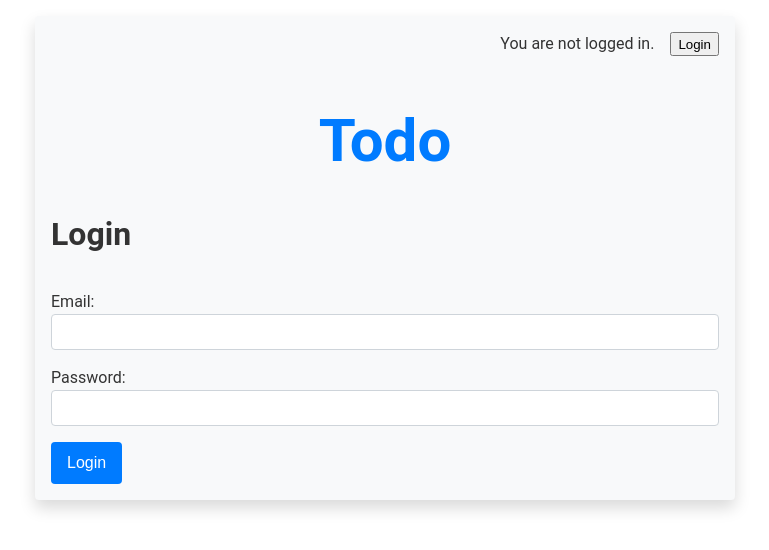
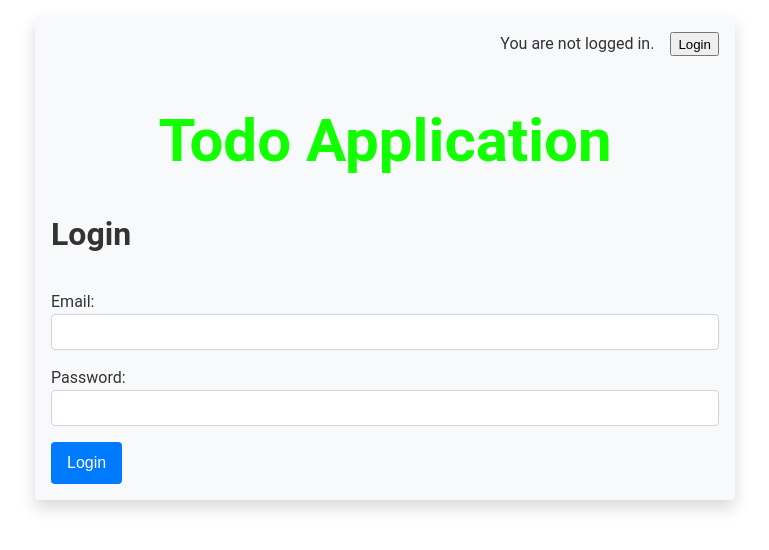
Before and after one commit to DeepakTayde/react-redux-responsive-todo-app, a React (Create React App) app: page /login in a window 1280 px wide. Shown: the top 550 px of the page, without its empty margins (255-1024 px from the left). Built offline with nearby package versions, Linux system fonts and the light colour scheme.

Commit message:
Changed Title and Delete Task Functionality

```diff
--- a/src/App.css
+++ b/src/App.css
@@ -40,7 +40,7 @@ h1,h2,h3,h4,h5,h6, p {
 }
 
 .app-title {
-  color: #007bff;
+  color: rgb(17, 255, 0);
   padding: 1.5rem;
   text-align:center;
   font-size: 2.5rem;
--- a/src/components/Layout.js
+++ b/src/components/Layout.js
@@ -7,7 +7,7 @@ const Layout = () => {
     <div className='main-container'>
       <AuthStatus />
       <header className="app-title">
-        <h2>Todo </h2>
+        <h2>Todo Application</h2>
       </header>
 
       <Outlet />
--- a/src/components/TaskItem.js
+++ b/src/components/TaskItem.js
@@ -20,7 +20,9 @@ const TaskItem = ({ task, overDue = false }) => {
   }
 
   const handleDelete = () => {
-    dispatch(deleteTask(task.id))
+    console.log(task.id)
+    dispatch(deleteTask( {...task},task.id))
+    console.log("Task Deleted")
   }
   useEffect(() => {
     setStatus(task.completed)
```
